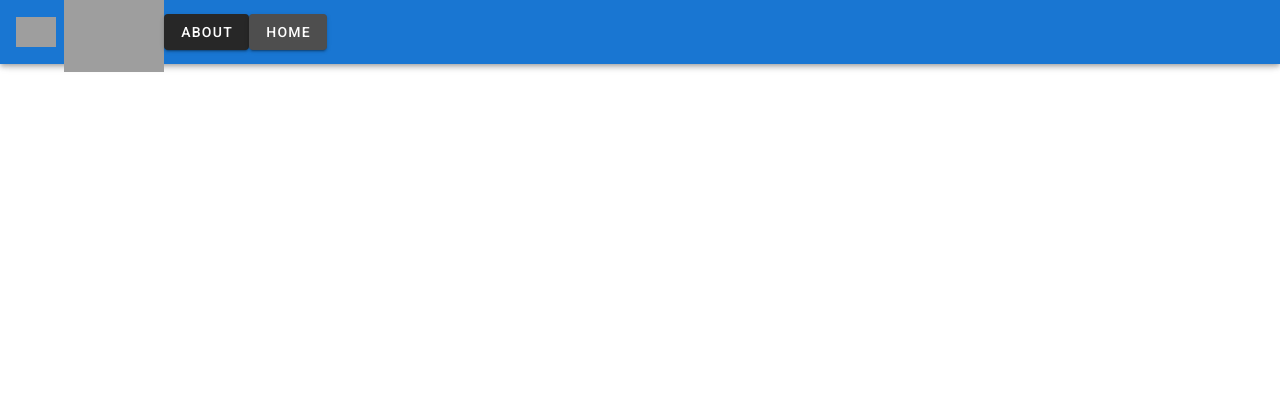
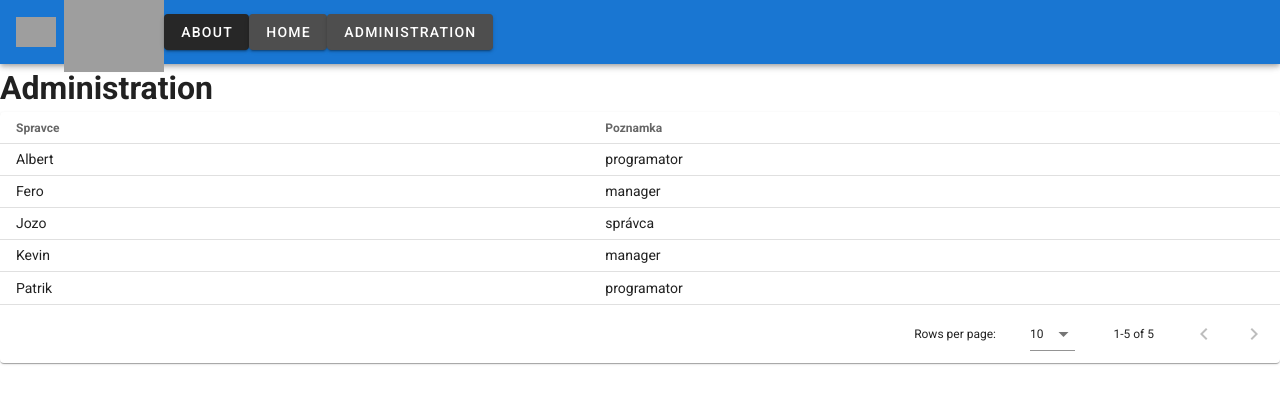
Before and after one commit to PadreSVK/plzen-2021-autak, a Vue app: page /administration in a window 1280 px wide. Shown: the top 404 px of the page. Built offline with nearby package versions, Linux system fonts and the light colour scheme; grey boxes are pictures that could not be loaded.

Commit message:
Add administration

```diff
--- a/src/App.vue
+++ b/src/App.vue
@@ -41,8 +41,9 @@ export default Vue.extend({
   name: "App",
   data: () => ({
     views: [
-      { title: "About", routeName: "About", route: "/about" },
+      { title: "About", routeName: "About" },
       { title: "Home", routeName: "Home" },
+      { title: "Administration", routeName: "Administration" },
     ],
   }),
 });
--- a/src/router/index.ts
+++ b/src/router/index.ts
@@ -1,6 +1,6 @@
 import Vue from 'vue'
 import VueRouter from 'vue-router'
-import { Home, About } from '@/views'
+import { Home, About, Administration } from '@/views'
 
 Vue.use(VueRouter)
 
@@ -14,6 +14,11 @@ const routes = [
         path: '/about',
         name: 'About',
         component: About
+    },
+    {
+        path: '/administration',
+        name: 'Administration',
+        component: Administration
     }
 ]
 
--- /dev/null
+++ b/src/views/Administration.vue
@@ -0,0 +1,35 @@
+<template>
+  <div>
+    <h1>Administration</h1>
+    <v-data-table
+      dense
+      :items="carAdministrators"
+      :headers="headers"
+      class="elevation-1"
+    ></v-data-table>
+  </div>
+</template>
+
+<script>
+export default {
+  name: "Administration",
+  data() {
+    return {
+      carAdministrators: [
+        { name: "Albert", note: "programator" },
+        { name: "Fero", note: "manager" },
+        { name: "Jozo", note: "správca" },
+        { name: "Kevin", note: "manager" },
+        { name: "Patrik", note: "programator" },
+      ],
+      headers:[
+          { text: 'Spravce', value: 'name' },
+          { text: 'Poznamka', value: 'note' }
+      ]
+    };
+  },
+};
+</script>
+
+<style>
+</style>
--- a/src/views/Home.vue
+++ b/src/views/Home.vue
@@ -21,13 +21,6 @@ export default Vue.extend({
   data() {
     return {
       testText: "Welcome Plzen to Your Vue.js + TypeScript App",
-      carAdministrators: [
-        { name: "Albert", Note: "programator" },
-        { name: "Fero", Note: "manager" },
-        { name: "Jozo", Note: "správca" },
-        { name: "Kevin", Note: "manager" },
-        { name: "Patrik", Note: "programator" },
-      ],
     };
   },
 });
--- a/src/views/index.ts
+++ b/src/views/index.ts
@@ -1,2 +1,3 @@
 export { default as Home } from "@/views/Home.vue"
 export { default as About } from "@/views/About.vue"
+export { default as Administration } from "@/views/Administration.vue"
```
